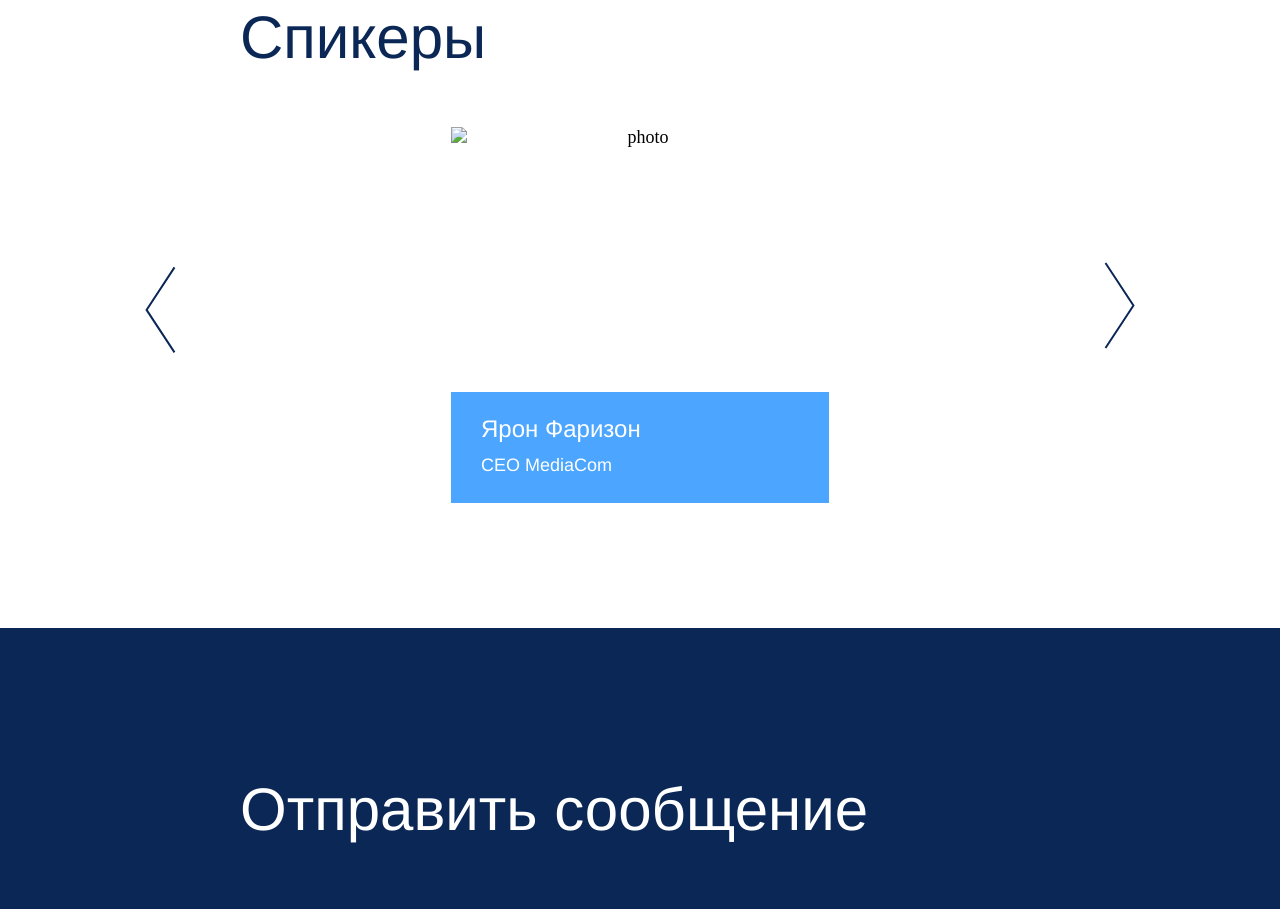
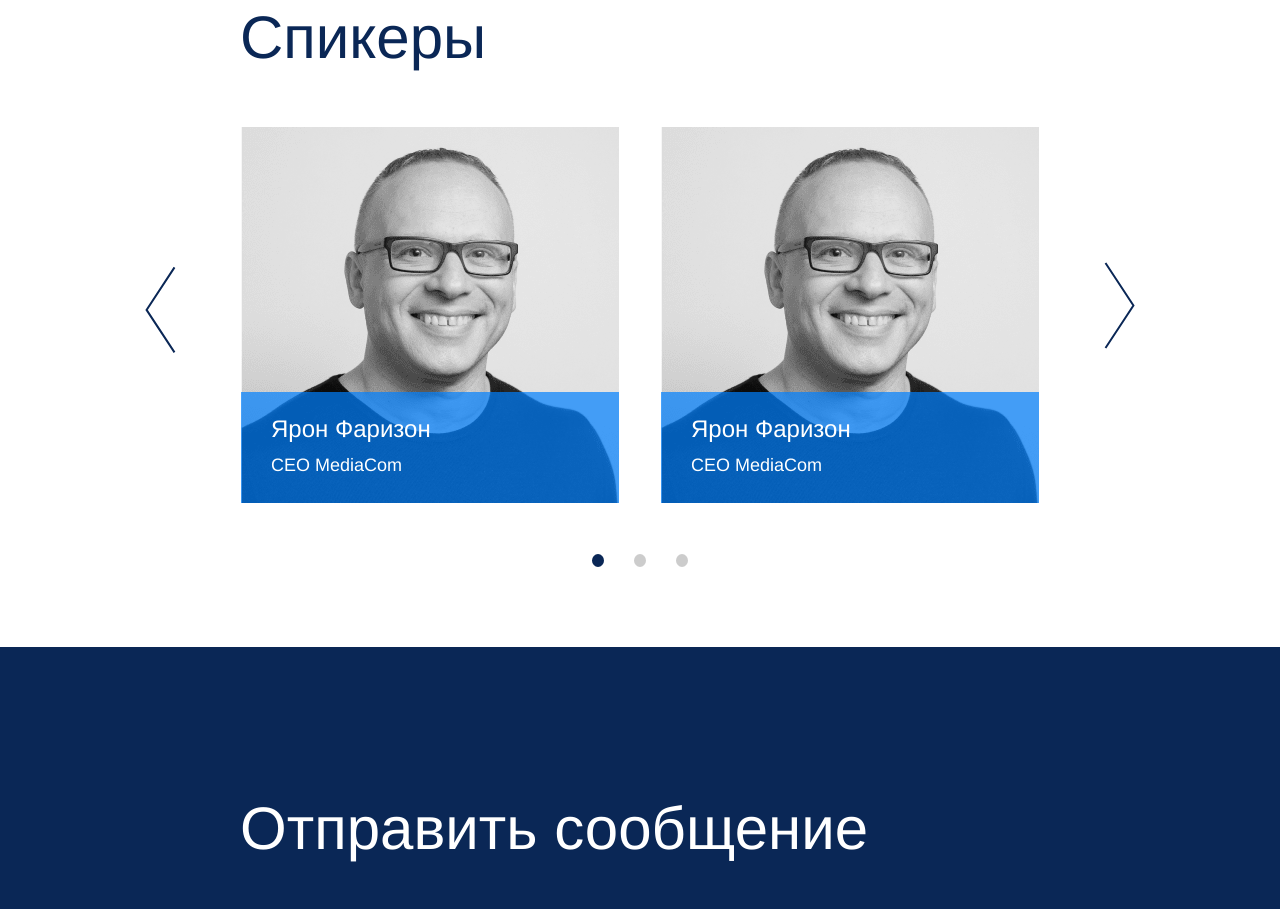
Before and after one commit to den10004/Tyny, a website built with webpack: page src/index.html in a window 1280 px wide. Shown: the part 1077-1986 px from the top of the page. Built offline with nearby package versions, Linux system fonts and the light colour scheme; files whose address does not match are found by name.

Commit message:
сделан webpack

```diff
--- a/src/index.html
+++ b/src/index.html
@@ -332,5 +332,4 @@
   </body>
 
   <script src="https://cdn.jsdelivr.net/npm/swiper@10/swiper-bundle.min.js"></script>
-  <script src="./js/index.js"></script>
 </html>
--- a/src/index.js
+++ b/src/index.js
@@ -1,2 +1,3 @@
 import "./index.html";
 import "./style/style.css";
+import "./js/index";
```
Also changed, not shown: dist/assets/cross.png (added), dist/assets/img.png (added), dist/assets/jaron.png (added), dist/assets/mindshare.png (added), dist/index.html (added), 3 other files.
